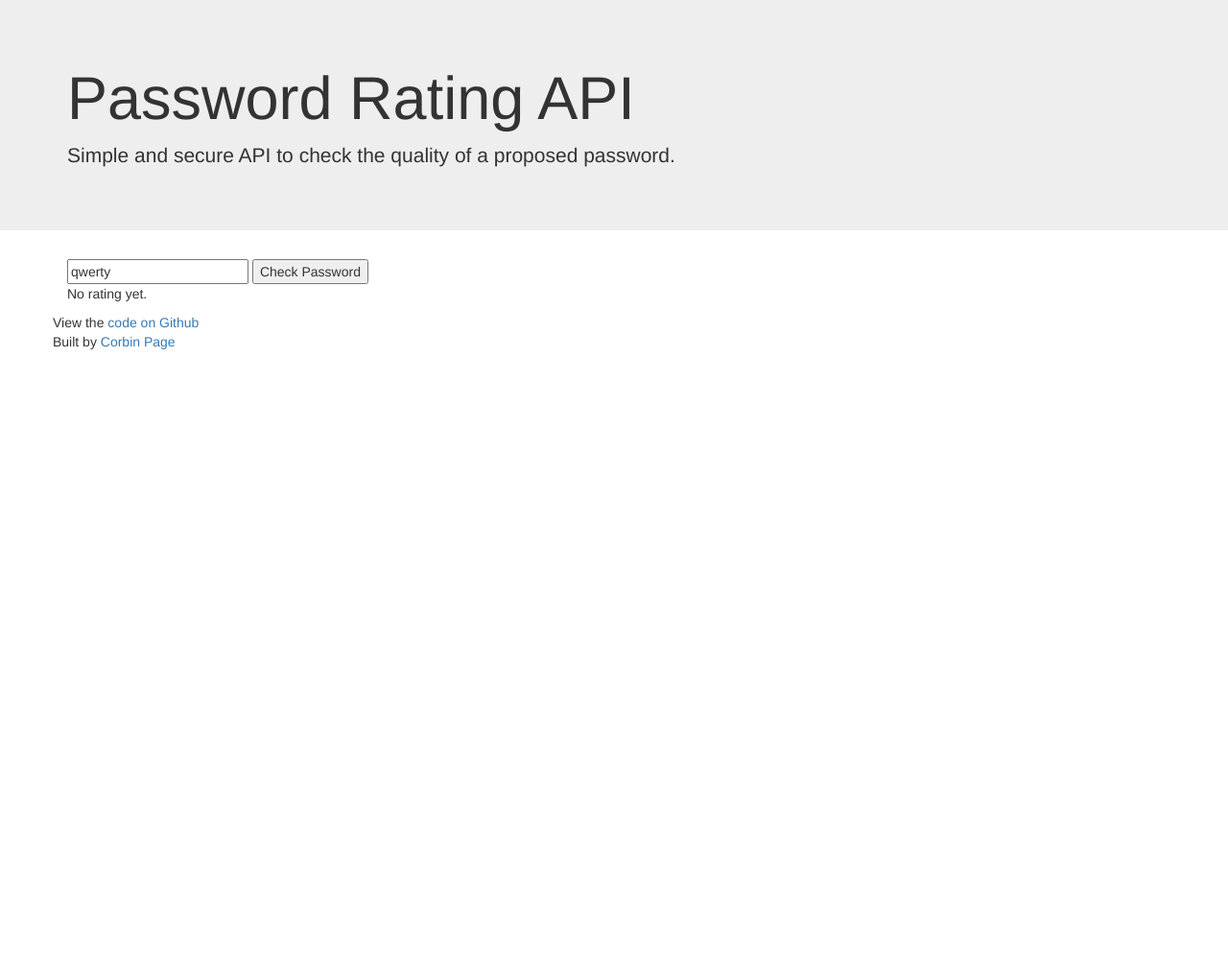
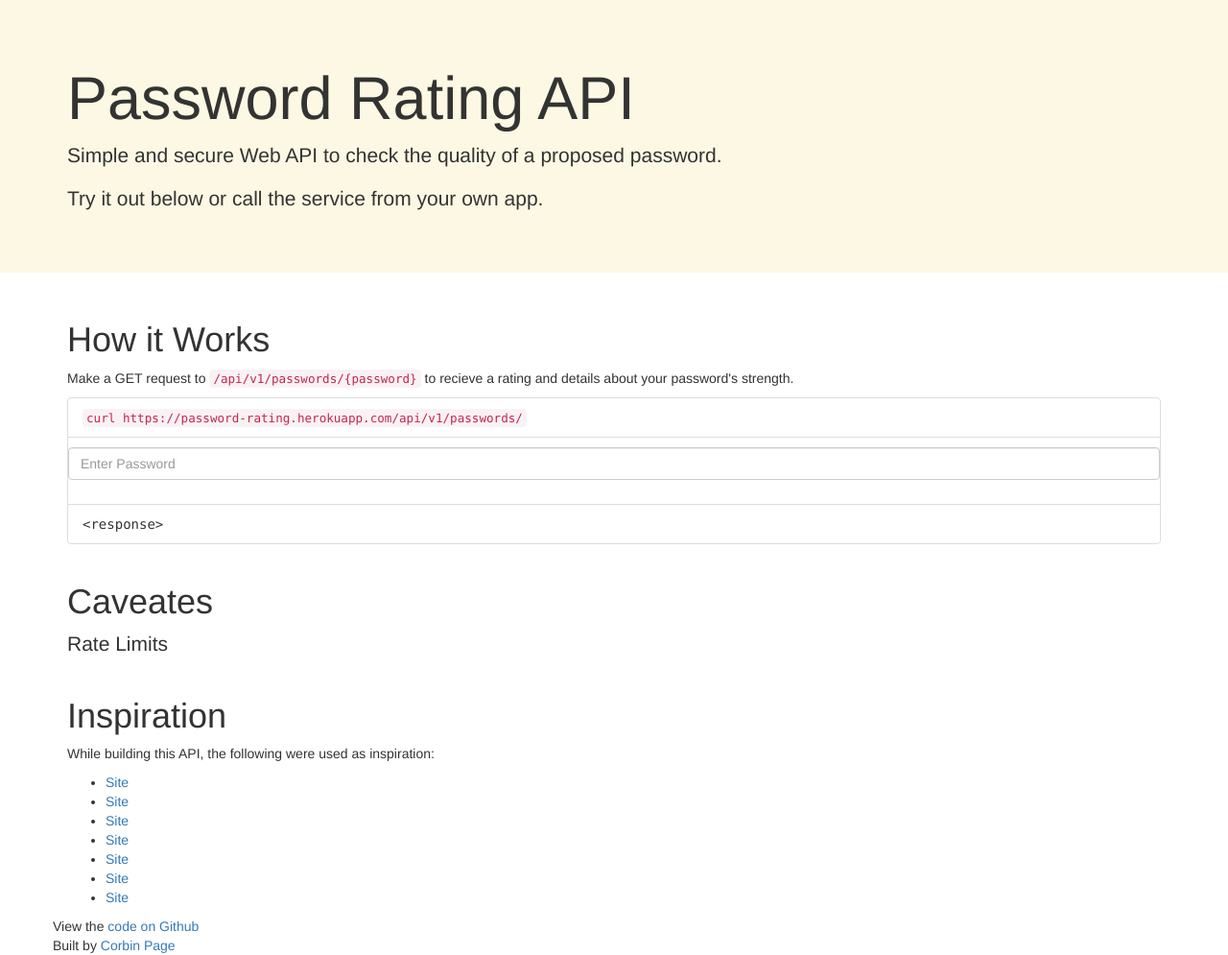
Before and after one commit to corbinpage/password-rating-api, a website: page src/client/index.html in a window 1280 px wide. Shown: the whole page at 96% size. Before the commit the page ends 800 px from the top, so only its background shows below. Drawn offline with nearby package versions, Linux system fonts and the light colour scheme.

Commit message:
Building out the front-end

```diff
--- a/src/client/app.js
+++ b/src/client/app.js
@@ -1,14 +1,15 @@
 var app = new Vue({
   el: '#app',
   data: {
-    message: 'qwerty',
-    rating: 'No rating yet.'
+    message: '',
+    rating: '<response>'
   },
   methods: {
     reverseMessage: function () {
       this.message = this.message.split('').reverse().join('')
     },
     checkRating: function () {
+      console.log("asdf");
       let thisVue = this;
       $.get({
         url: 'https://password-rating.herokuapp.com/api/v1/passwords/' + encodeURIComponent(this.message),
--- a/src/client/index.html
+++ b/src/client/index.html
@@ -9,10 +9,43 @@
 <body>
 
   <section>
-    <div class="jumbotron">
+    <div id="opener" class="jumbotron jumbotron-fluid">
       <div class="container">
         <h1 class="display-3">Password Rating API</h1>
-        <p>Simple and secure API to check the quality of a proposed password.</p>
+        <p class="lead">Simple and secure Web API to check the quality of a proposed password.</p>
+        <p class="lead">Try it out below or call the service from your own app.</p>
+      </div>
+    </div>
+  </section>
+
+  <section id="how-to">
+    <div class="container">
+      <div class="row">
+        <div class="col-xs-12">
+          <div class="card card-outline-success">
+            <div class="card-block text-xs-center">
+              <h1 class="display-5">How it Works</h1>
+              <p>Make a GET request to <code>/api/v1/passwords/{password}</code> to recieve a rating and details about your password's strength.</p>
+
+              <div id="app">
+                <div class="card card-outline-warning">
+                  <ul class="list-group list-group-flush">
+                    <li class="list-group-item">
+                      <code>curl https://password-rating.herokuapp.com/api/v1/passwords/{{ message }}</code>
+                    </li>
+                    <li class="list-group-item">
+                      <div class="form-group row">
+                      <input v-model="message" v-on:keypress="checkRating" placeholder="Enter Password" class="form-control text-xs-center" type="search">
+                      </div>
+                      <li class="list-group-item"><samp>{{ rating }}</samp></li>
+                    </ul>
+                  </div>
+                </div>
+
+
+              </div>
+            </div>
+          </div>
         </div>
       </div>
     </section>
@@ -21,22 +54,45 @@
       <div class="container">
         <div class="row">
           <div class="col-xs-12">
-          <div class="card card-outline-primary text-xs-center">
+            <div class="card card-outline-warning">
               <div class="card-block">
-              <div id="app">
-                <input v-model="message">
-                <button v-on:click="checkRating">Check Password</button>
-                <p>{{ rating }}</p>
-              </div>
+                <h1 class="display-5">Caveates</h1>
+                <p class="lead">Rate Limits</p>
               </div>
             </div>
           </div>
         </div>
       </div>
     </section>
+
+    <section>
+      <div class="container">
+        <div class="row">
+          <div class="col-xs-12">
+            <div class="card card-outline-warning">
+              <div class="card-block">
+                <h1 class="display-5">Inspiration</h1>
+                <p>While building this API, the following were used as inspiration:</p>
+                <ul>
+                  <li><a target="_blank" href="http://www.passwordrandom.com/">Site</a></li>
+                  <li><a target="_blank" href="https://github.com/danielmiessler/SecLists/tree/master/Passwords">Site</a></li>
+                  <li><a target="_blank" href="https://howsecureismypassword.net/">Site</a></li>
+                  <li><a target="_blank" href="http://www.passwordrandom.com/password-strength-checker">Site</a></li>
+                  <li><a target="_blank" href="http://wpengine.com/unmasked/">Site</a></li>
+                  <li><a target="_blank" href="http://minimaxir.com/2015/02/password-numbers">Site</a></li>
+                  <li><a target="_blank" href="https://holidayapi.com">Site</a></li>
+
+                </ul>
+              </div>
+            </div>
+          </div>
+        </div>
+      </div>
+    </section>
+
     <footer class="footer pt-3">
       <div class="container">
-      <div class="row text-md-center">
+        <div class="row text-xs-center">
           <div>
             <span>View the <a href="https://github.com/corbinpage/password-stats-api" target="_blank">code on Github</a></span>
           </div>
--- a/src/client/style.css
+++ b/src/client/style.css
@@ -1,4 +1,13 @@
-#editor {
+#opener {
+  background-color: #fcf8e3;
+}
+
+/*#how-to {
+  margin-bottom: 0rem;
+  background-color: #fcf8e3;
+}*/
+
+/*#editor {
   margin: 0;
   height: 100%;
   font-family: 'Helvetica Neue', Arial, sans-serif;
@@ -27,4 +36,4 @@ textarea {
 
 code {
   color: #f66;
-}
+}*/
```
Lines whose indentation alone changed are shown as unchanged.
